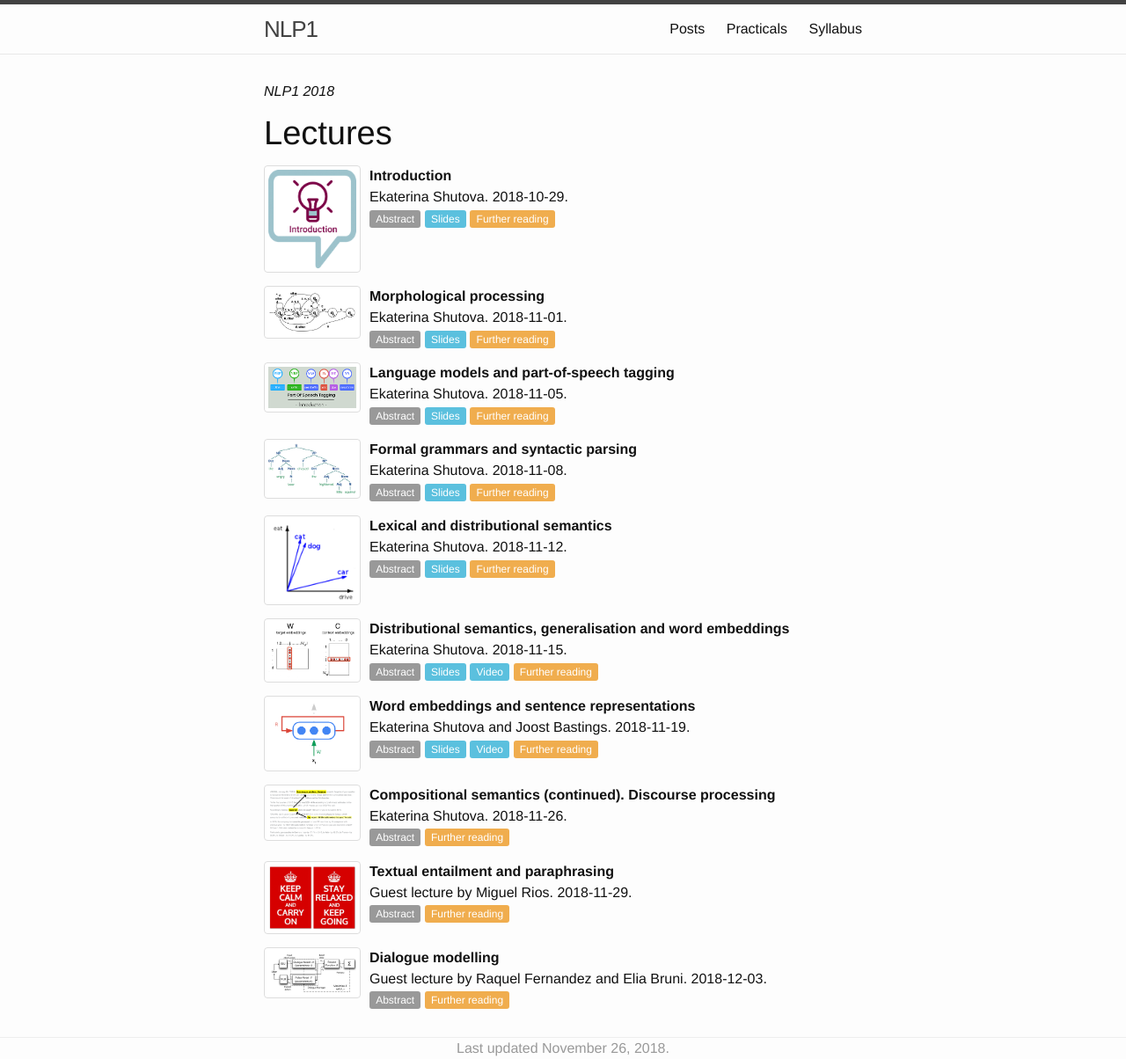
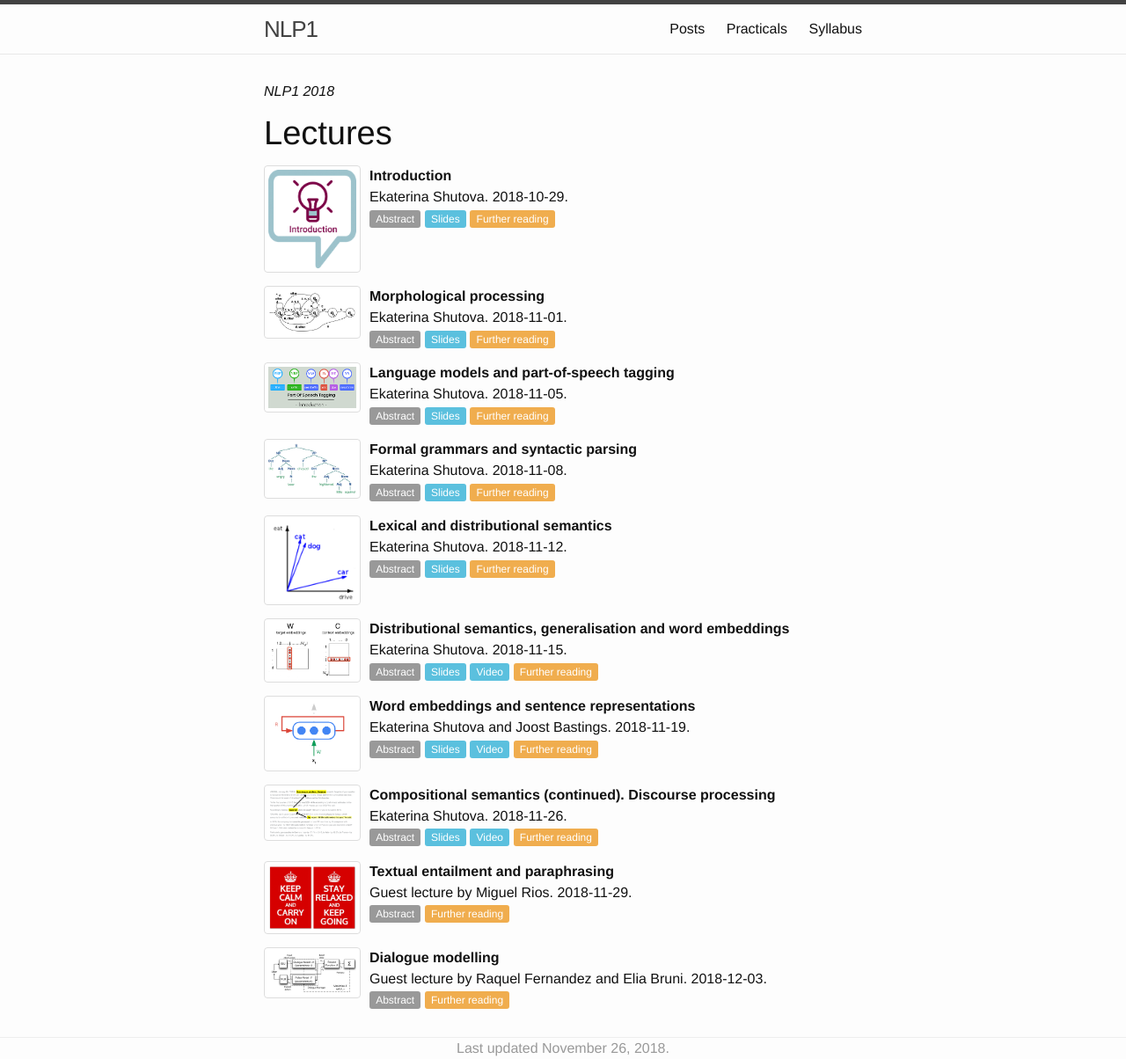
Before and after one commit to cl-illc/nlp1, a Jekyll site: the page built from syllabus.md, in a window 1280 px wide. Shown: the whole page at 88% size. Built offline with Jekyll 4.4.1, drawn with Linux system fonts in a browser that asks for light colours.

Commit message:
Update lectures.yml

```diff
--- a/_data/2018/lectures.yml
+++ b/_data/2018/lectures.yml
@@ -148,10 +148,11 @@
     "In this lecture, we will finish our discussion of compositional semantics and then talk about discourse processing, i.e. modelling larger text fragments."
   background:
   discussion:
-  slides:
+  slides: resources/slides/NLP1-lecture8.pdf
   further:
     - "A gentle introduction to LSTMs is available [here](https://colah.github.io/posts/2015-08-Understanding-LSTMs/)"
     - "This is one of the papers that have introduced tree LSTM models: Kai Sheng Tai, Richard Socher, and Christopher D. Manning. [Improved Semantic Representations From Tree-Structured Long Short-Term Memory Networks](http://aclweb.org/anthology/P/P15/P15-1150.pdf)"
+  video: https://webcolleges.uva.nl/Mediasite/Play/2af6f62c7a94499b99facda2cefaccf61d
   code:
   data:
 -
```
